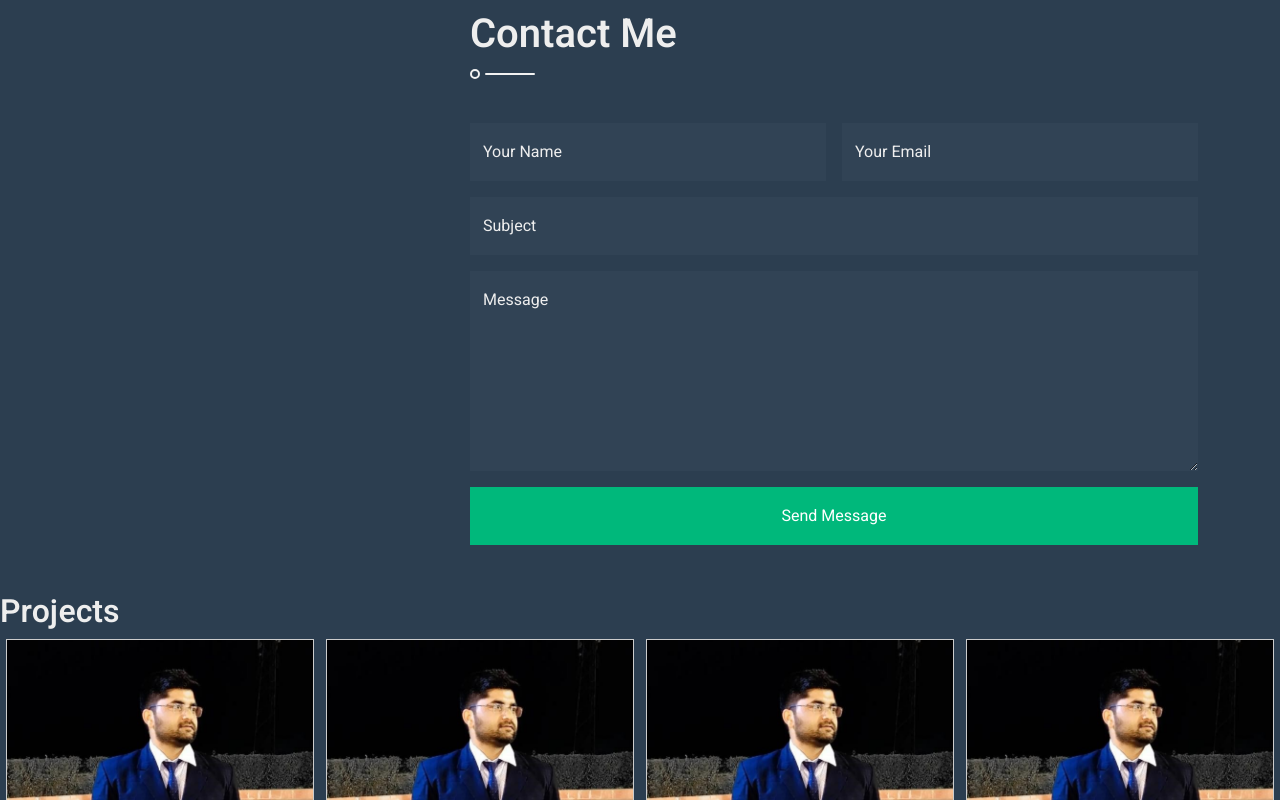
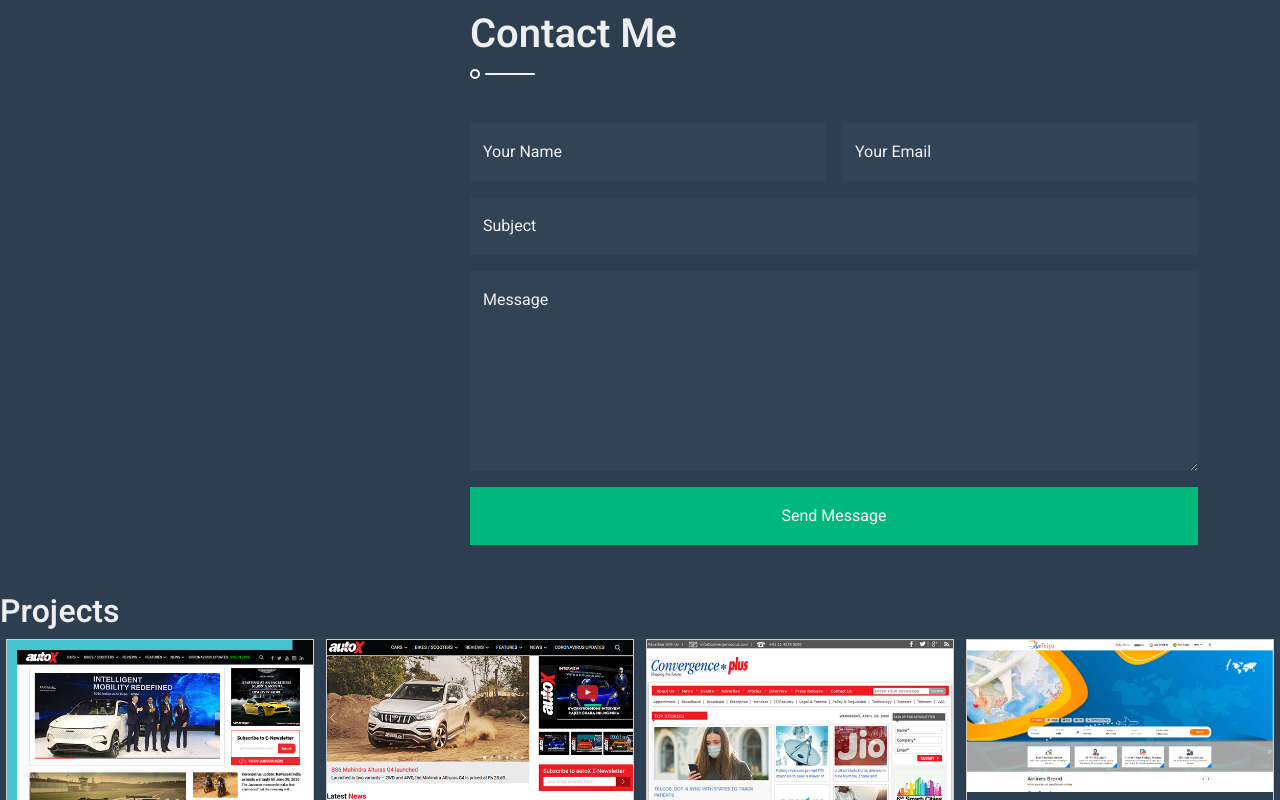
Before and after one commit to vdsingh9808/Portfolio.github.io, a plain HTML site: page index.html in a window 1280 px wide. Shown: the part 3000-3800 px from the top of the page. Drawn offline with nearby package versions, Linux system fonts and the light colour scheme.

Commit message:
index file

```diff
--- a/index.html
+++ b/index.html
@@ -257,7 +257,7 @@
                     <div class="responsive">
                       <div class="gallery">
                         <a target="_blank" href="img_5terre.jpg">
-                          <img src="img/vishwadeep.jpg" alt="Cinque Terre" width="600" height="400">
+                          <img src="img/autox.jpg" alt="Cinque Terre" width="600" height="400">
                         </a>
                         <div class="desc">Add a description of the image here</div>
                       </div>
@@ -267,7 +267,7 @@
                     <div class="responsive">
                       <div class="gallery">
                         <a target="_blank" href="img_forest.jpg">
-                          <img src="img/vishwadeep.jpg" alt="Forest" width="600" height="400">
+                          <img src="img/autoX-P.jpg" alt="Forest" width="600" height="400">
                         </a>
                         <div class="desc">Add a description of the image here</div>
                       </div>
@@ -276,7 +276,7 @@
                     <div class="responsive">
                       <div class="gallery">
                         <a target="_blank" href="img_lights.jpg">
-                          <img src="img/vishwadeep.jpg" alt="Northern Lights" width="600" height="400">
+                          <img src="img/Convergence-Plus-Project.jpg" alt="Northern Lights" width="600" height="400">
                         </a>
                         <div class="desc">Add a description of the image here</div>
                       </div>
@@ -285,7 +285,7 @@
                     <div class="responsive">
                       <div class="gallery">
                         <a target="_blank" href="img_mountains.jpg">
-                          <img src="img/vishwadeep.jpg" alt="Mountains" width="600" height="400">
+                          <img src="img/oyetrips.png" alt="Mountains" width="600" height="400">
                         </a>
                         <div class="desc">Add a description of the image here</div>
                       </div>
```
Also changed, not shown: img/oyetrips.png (added).
